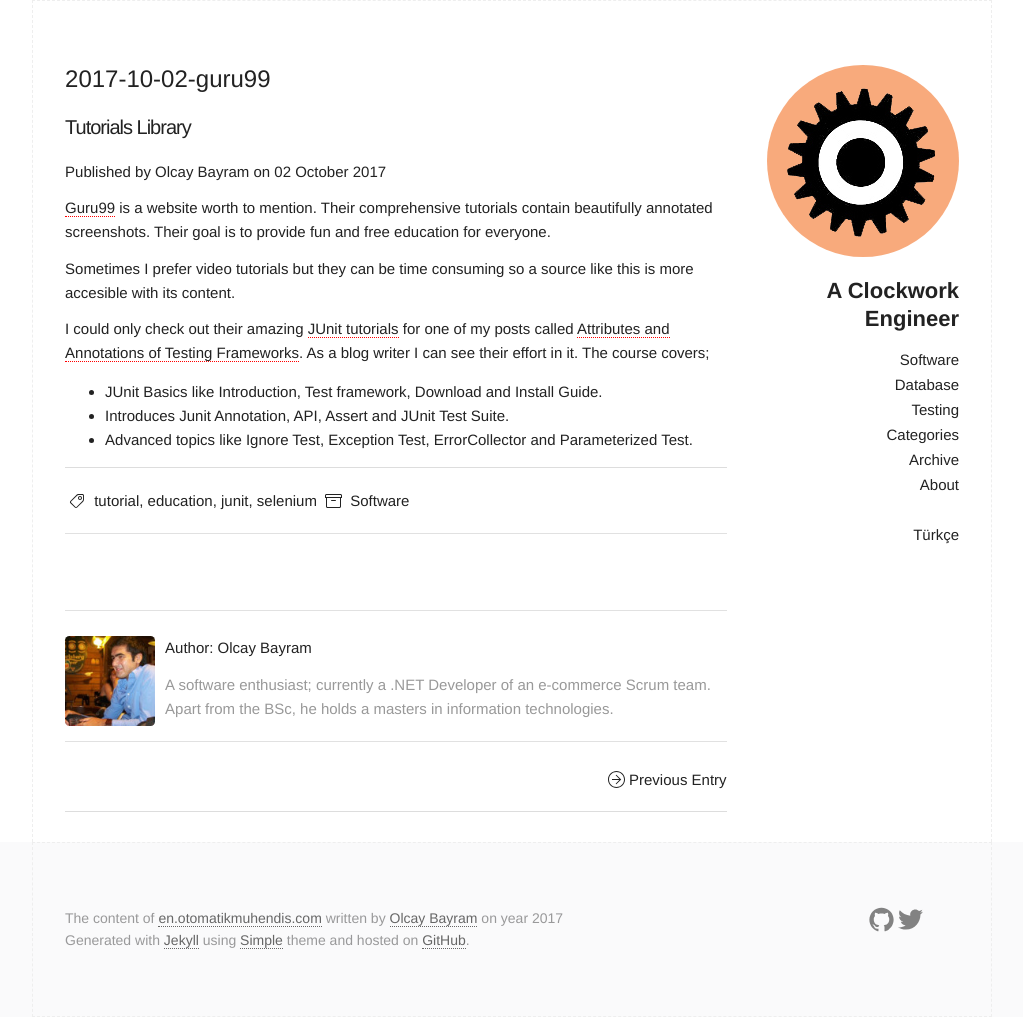
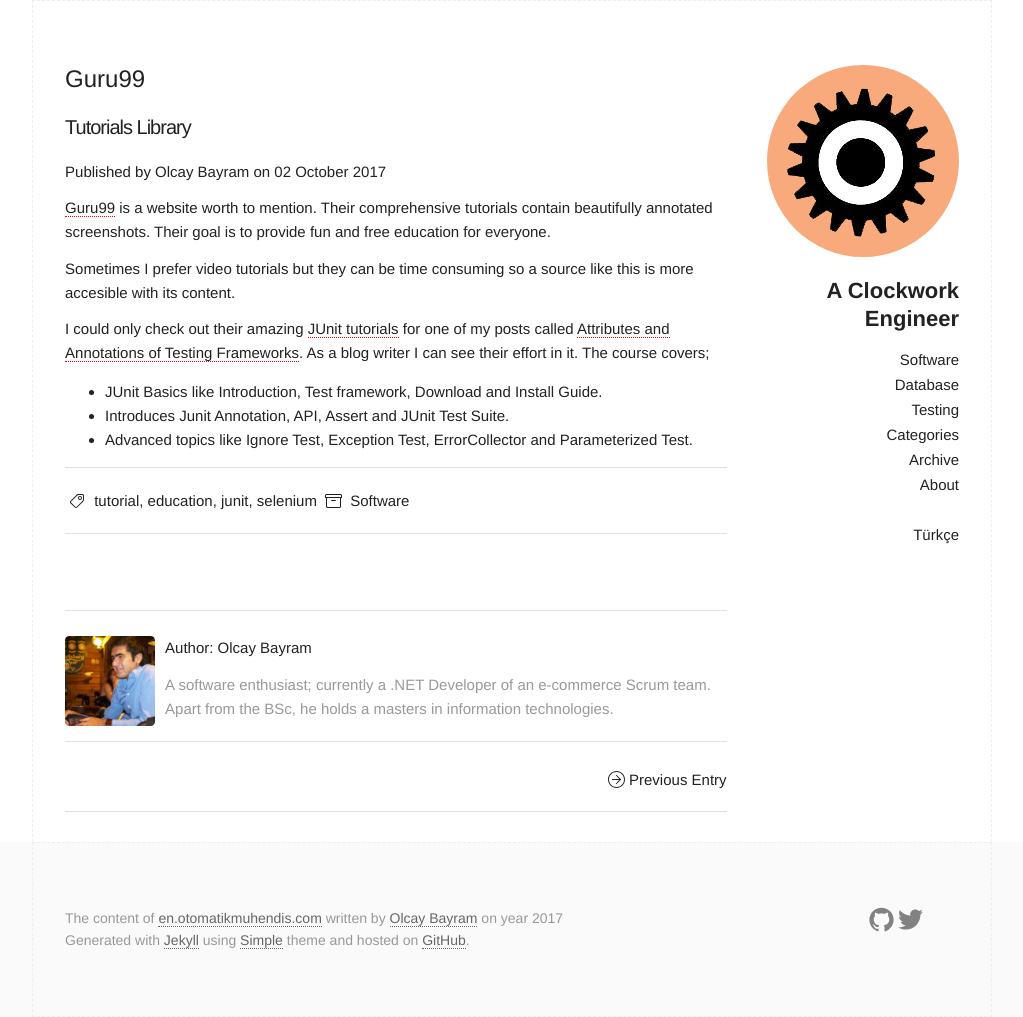
Before and after one commit to otomatikmuhendis/aclockworkengineer, a Jekyll site: the page built from _posts/2017-10-02-2017-10-02-guru99.md, in a window 1280 px wide. Shown: the whole page, without its empty margins (128-1151 px from the left). Built offline with Jekyll 4.4.1, drawn with Linux system fonts in a browser that asks for light colours; comment, search, counter and statistics services are not loaded.

Commit message:
Create 2017-10-02-2017-10-02-guru99.md

```diff
--- a/_posts/2017-10-02-2017-10-02-guru99.md
+++ b/_posts/2017-10-02-2017-10-02-guru99.md
@@ -3,7 +3,7 @@ author: Olcay Bayram
 layout: post
 categories: Software
 published: true
-title: 2017-10-02-guru99
+title: Guru99
 subtitle: Tutorials Library
 tags:
   - tutorial
```
